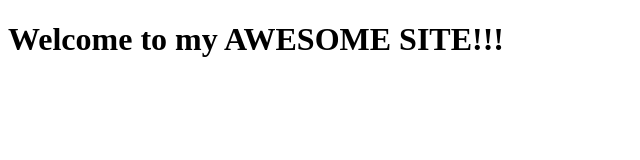
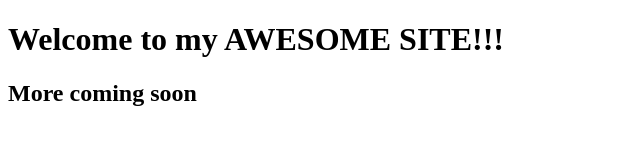
Before and after one commit to blakeknees/automatic-spoon, a plain HTML site: page index.html in a window 1280 px wide. Shown: the whole page, without its empty margins (0-640 px from the left). Drawn offline with Linux system fonts and the light colour scheme.

Commit message:
added div and h2

```diff
--- a/index.html
+++ b/index.html
@@ -8,5 +8,9 @@
 </head>
 <body>
     <h1>Welcome to my AWESOME SITE!!!</h1>
+
+    <div>
+        <h2>More coming soon</h2>
+    </div>
 </body>
 </html>
```
